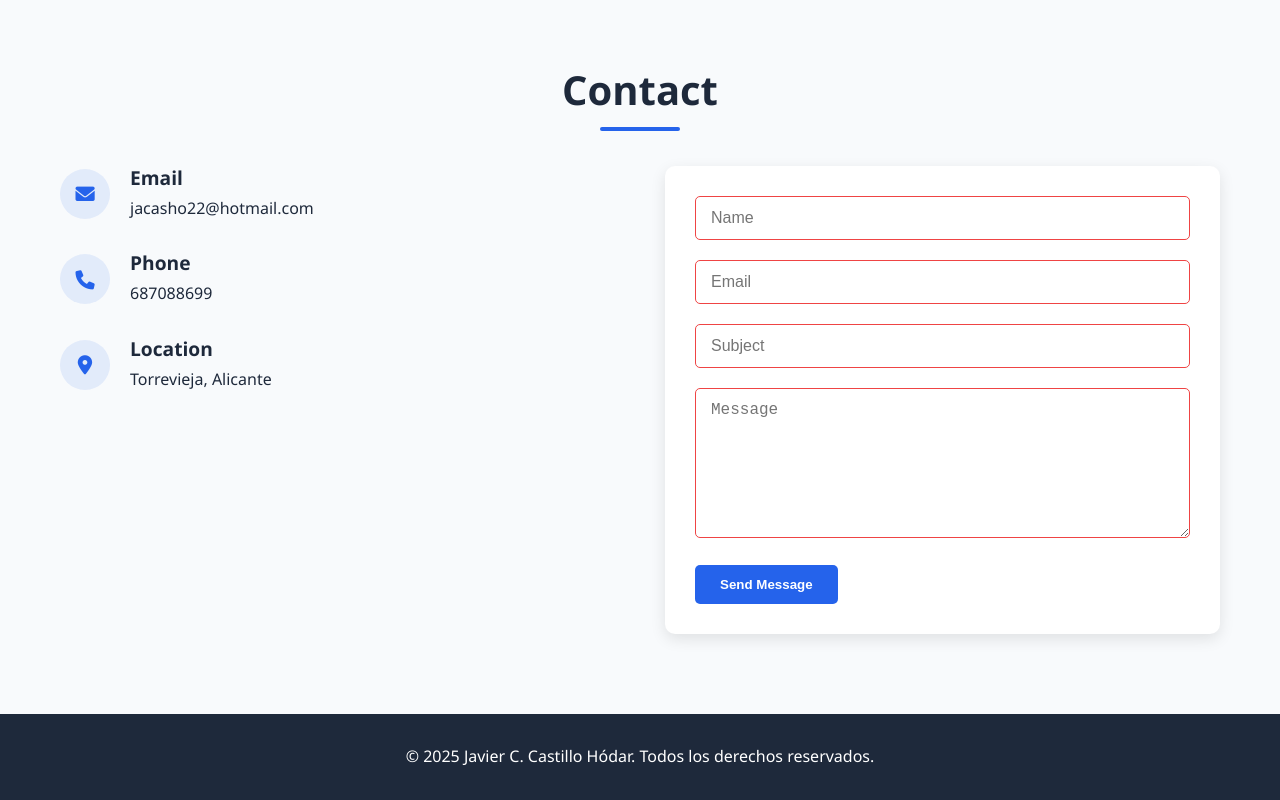
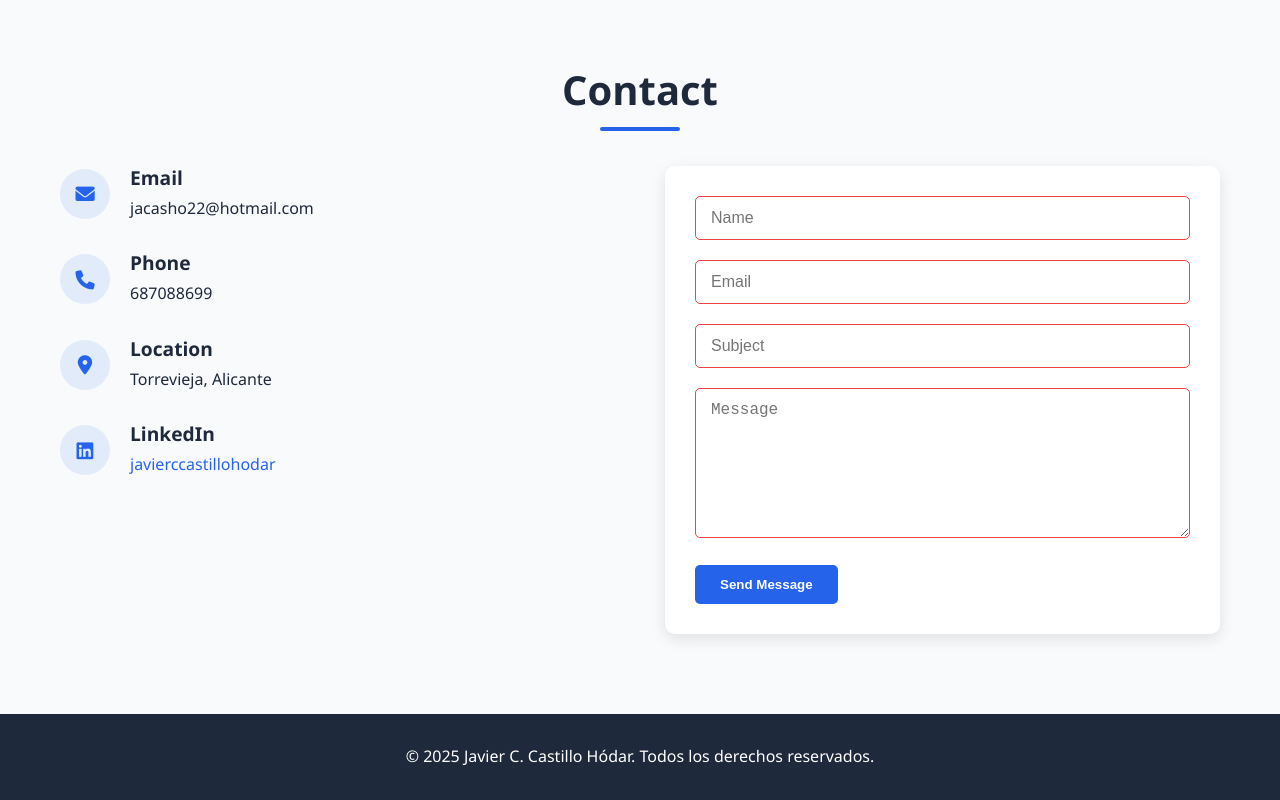
Before and after one commit to jacasho22/jacasho22.github.io, a plain HTML site: page index.html in a window 1280 px wide. Shown: the part 4272-5072 px from the top of the page. Drawn offline with Linux system fonts and the light colour scheme.

Commit message:
Añadir enlace de LinkedIn al portfolio

```diff
--- a/css/styles.css
+++ b/css/styles.css
@@ -725,6 +725,17 @@ nav {
     font-size: 1.2rem;
 }
 
+.contact-text a {
+    color: var(--primary-color);
+    text-decoration: none;
+    transition: var(--transition);
+}
+
+.contact-text a:hover {
+    color: var(--secondary-color);
+    text-decoration: underline;
+}
+
 .social-links {
     display: flex;
     gap: 15px;
--- a/index.html
+++ b/index.html
@@ -415,6 +415,13 @@
                             <p>Torrevieja, Alicante</p>
                         </div>
                     </div>
+                    <div class="contact-item">
+                        <div class="contact-icon"><i class="fab fa-linkedin"></i></div>
+                        <div class="contact-text">
+                            <h3 data-i18n="contact_linkedin">LinkedIn</h3>
+                            <p><a href="https://es.linkedin.com/in/javierccastillohodar" target="_blank" rel="noopener noreferrer">javierccastillohodar</a></p>
+                        </div>
+                    </div>
                 </div>
                 <div class="contact-form">
                     <div class="form-success" id="formSuccess">
--- a/js/translations.js
+++ b/js/translations.js
@@ -125,6 +125,7 @@ const translations = {
         contact_email_label: "Email",
         contact_phone: "Phone",
         contact_location: "Location",
+        contact_linkedin: "LinkedIn",
         contact_subject: "Subject",
         contact_message: "Message",
         contact_send: "Send Message",
@@ -277,6 +278,7 @@ const translations = {
         contact_email_label: "Email",
         contact_phone: "Teléfono",
         contact_location: "Ubicación",
+        contact_linkedin: "LinkedIn",
         contact_subject: "Asunto",
         contact_message: "Mensaje",
         contact_send: "Enviar Mensaje",
```
